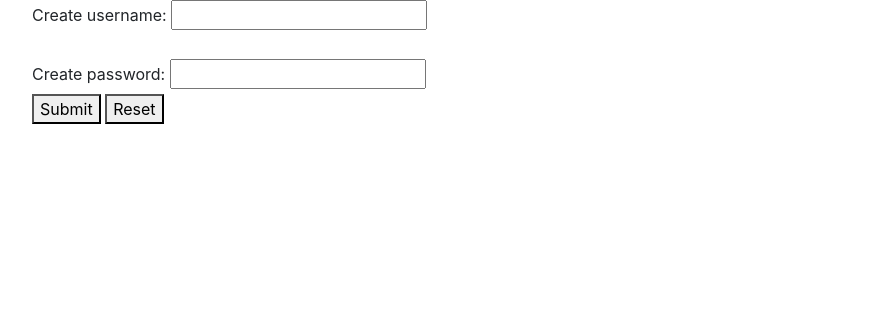
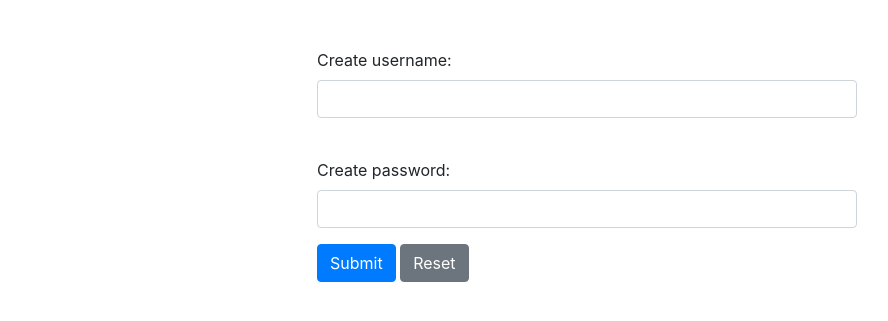
Before and after one commit to hud-k/gym-tracker, a Flask app: page /register in a window 1280 px wide. Shown: the part 56-377 px from the top of the page, without its empty margins (53-941 px from the left). Run offline with Flask 3, Linux system fonts and the light colour scheme.

Commit message:
style: applied Bootstrap classes to login + register forms

```diff
--- a/app/templates/log_workout.html
+++ b/app/templates/log_workout.html
@@ -4,7 +4,7 @@
 
 
 <div class="row">
-    <div class="col-md-6 offset-md-3 mt-3">
+    <div class="col-md-6 offset-md-3 mt-5">
         <h2>Log a Workout</h2>
         <form action="{{ url_for('log_workout') }}" method="post">
             <div class="mt-4 mb-3 form-floating">
--- a/app/templates/register.html
+++ b/app/templates/register.html
@@ -1,21 +1,25 @@
 {% extends "base.html" %}
 {% block title %}Register{% endblock %}
 {% block content %}
+<div class="row">
+    <div class="col-md-6 offset-md-3 mt-5">
         <form action="{{ url_for('register') }}" method="post">
-    <div>
-        <label for="username">Create username:</label>
-        <input type="text" id="username" name="username" required>
+            <div class="mb-3">
+                <label for="username" class="form-label">Create username:</label>
+                <input type="text" id="username" name="username" class="form-control" required>
             </div>
 
             <br>
 
-    <div>
-        <label for="password">Create password:</label>
-        <input type="password" id="password" name="password" required>
+            <div class="mb-3">
+                <label for="password" class="form-label">Create password:</label>
+                <input type="password" id="password" name="password" class="form-control" required>
             </div>
 
-    <button type="submit">Submit</button>
-    <button type="reset">Reset</button>
+            <button type="submit" class="btn btn-primary">Submit</button>
+            <button type="reset" class="btn btn-secondary">Reset</button>
         </form>
+    </div>
+</div>
 <p>{{message}}</p>
 {% endblock %}
```
Also changed, not shown: app/templates/login.html (+12 -8 lines). Lines whose indentation alone changed are shown as unchanged.
